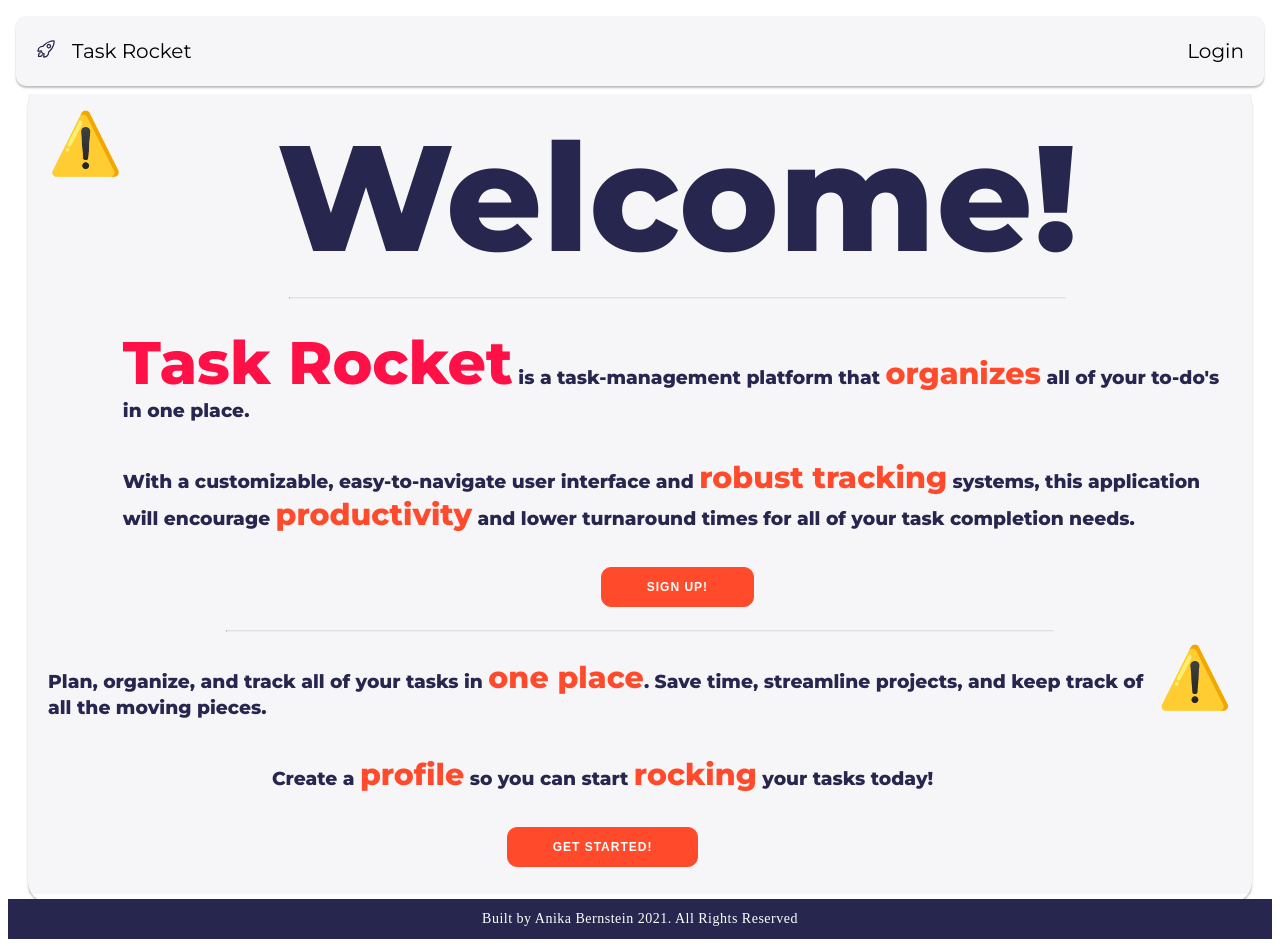
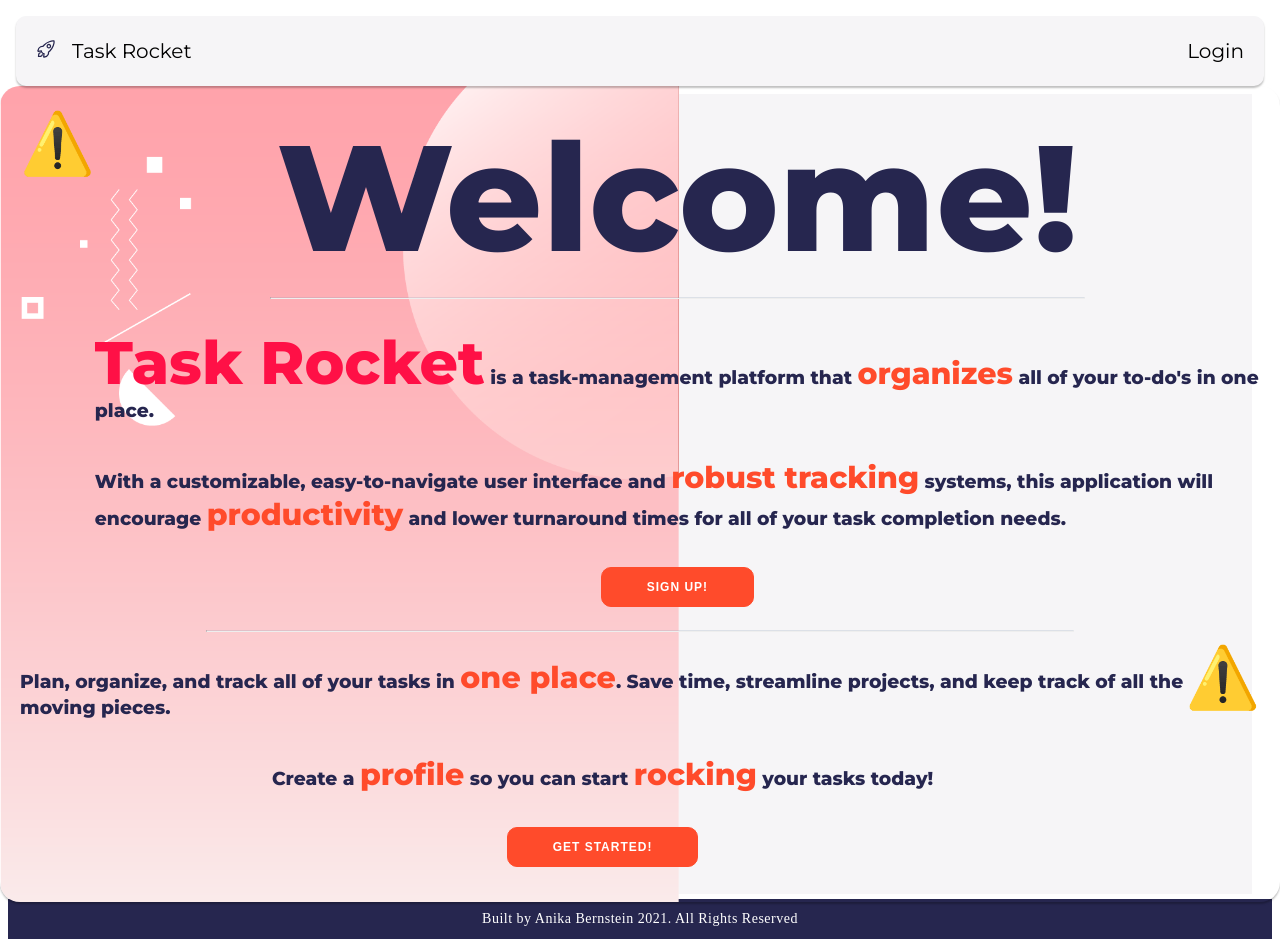
Before and after one commit to anikajb92/task-rocket-app, a React (Create React App) app: page / in a window 1280 px wide. Built offline with nearby package versions, Linux system fonts and the light colour scheme; no server answers; the HTML template or start-up script is replaced by a standard one.

Commit message:
parallax scroll, background image on about

```diff
--- a/src/components/About.js
+++ b/src/components/About.js
@@ -1,4 +1,4 @@
-import React from 'react';
+import React, { useState, useEffect } from 'react';
 import {Link} from 'react-router-dom';
 
 import RocketGirl from './RocketGirl';
@@ -6,9 +6,24 @@ import CalendarMan from './CalendarMan';
 import '../styles/about.css';
 
 export default function About() {
+  const [offsetY, setOffsetY] = useState(0);
+  const handleScroll = () => setOffsetY(window.pageYOffset);
+
+  useEffect(() => {
+    window.addEventListener('scroll', handleScroll);
+
+    return () => window.removeEventListener('scroll', handleScroll);
+  }, [])
+
   return (
-    <div className="about-container">
-      <div className="about">
+    <div
+      className="about-container"
+      style={{transform: `translateY(${offsetY * 0.5}px)`}}
+    >
+      <div
+        className="about"
+        style={{transform: `translateY(${offsetY * 0.8}px)`}}
+      >
         <div className="rocket-girl">
           <RocketGirl />
         </div>
@@ -30,7 +45,10 @@ export default function About() {
         </div>
       </div>
       <hr/>
-      <div className="about-2">
+      <div
+        className="about-2"
+        style={{transform: `translateY(${offsetY * 0.8}px)`}}
+      >
         <div className="about-words-2">
           <h3>
             Plan, organize, and track all of your tasks in <span2>one place</span2>.
--- a/src/styles/about.css
+++ b/src/styles/about.css
@@ -5,6 +5,10 @@
   border-radius: 20px;
   box-shadow: 0 2px 2px rgba(0,0,0,0.25);
   padding: 20px;
+  background-image: url('../assets/background.png');
+  background-repeat: no-repeat;
+  background-size: contain;
+  position:absolute;
 
 }
 .about, .about-2 {
```
Also changed, not shown: src/assets/background.png (added).
